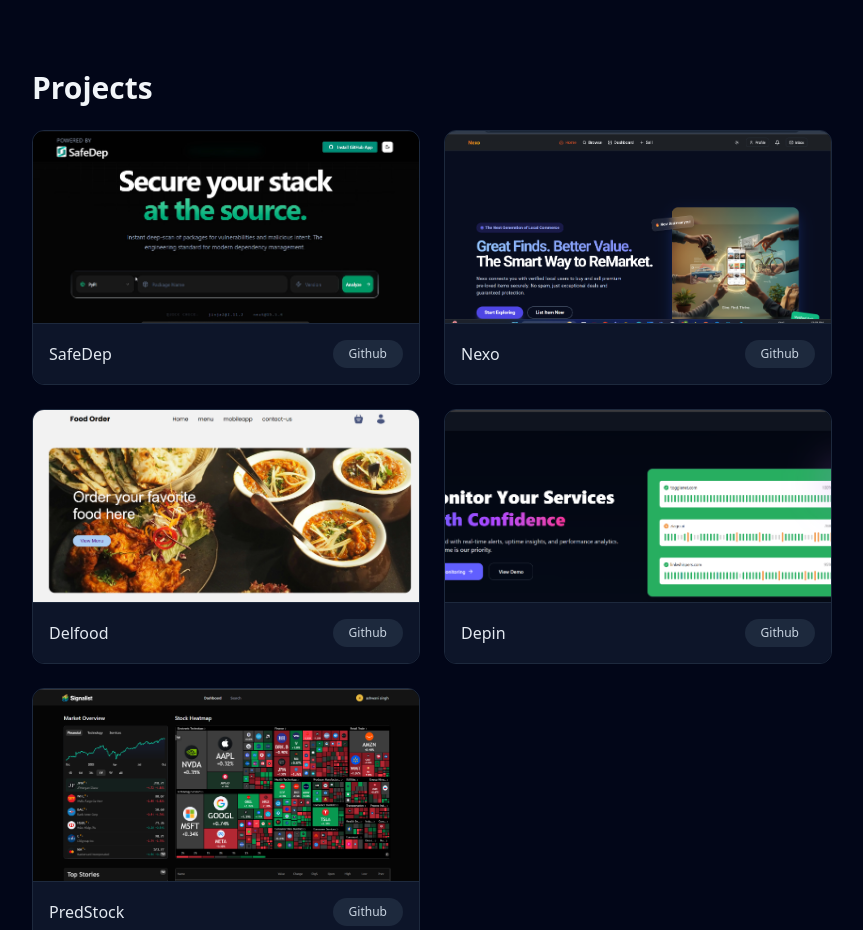
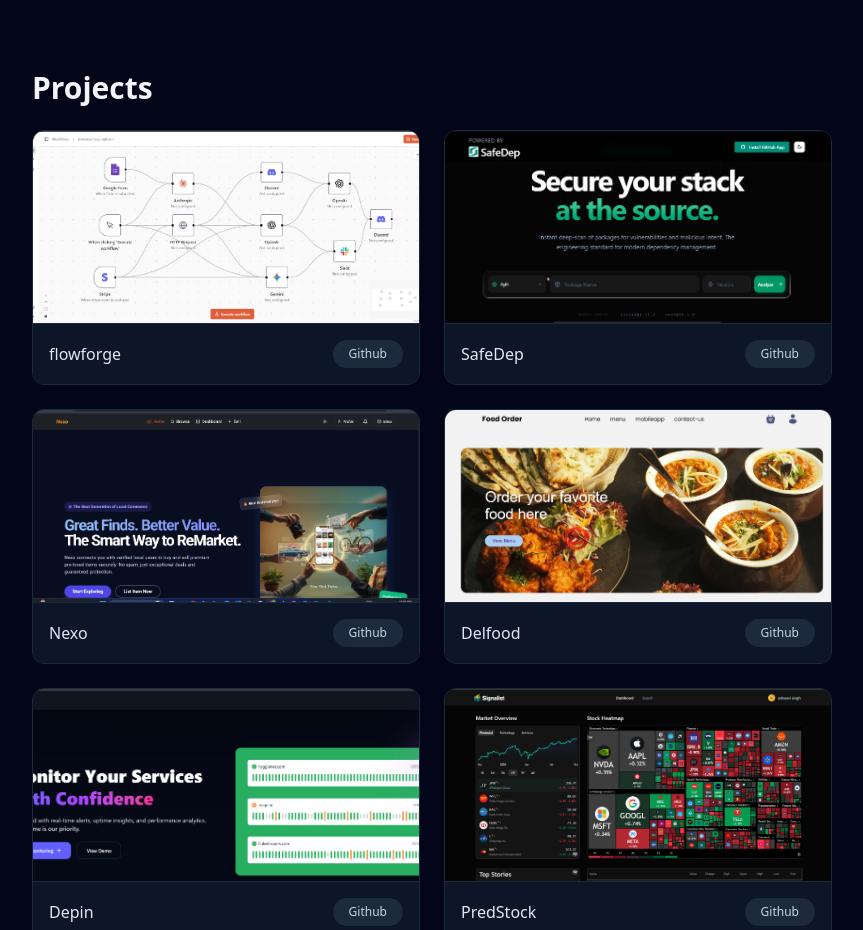
Before and after one commit to ashwani1122/my-work, a React (Vite) app: page / in a window 1280 px wide. Shown: the part 944-1874 px from the top of the page, without its empty margins (208-1071 px from the left). Built offline with nearby package versions, Linux system fonts and the light colour scheme.

Commit message:
added another proj

```diff
--- a/package.json
+++ b/package.json
@@ -6,6 +6,7 @@
     "dev": "vite",
     "build": "tsc -b && vite build",
     "lint": "eslint .",
+    "start":"",
     "preview": "vite preview"
   },
   "dependencies": {
--- a/src/component/moving-border.tsx
+++ b/src/component/moving-border.tsx
@@ -242,6 +242,7 @@ const MovingBorderComplete: React.FC = () => {
 
                 <div className="grid grid-cols-1 md:grid-cols-2 gap-6">
                   {[
+                    { img: '../assets/flowforge.png', title: 'flowforge', link: 'https://workflow-automation-black.vercel.app', github: 'https://github.com/ashwani1122/workflow-automation' },
                     { img: '../assets/safedep.png', title: 'SafeDep', link: 'https://safedep2.vercel.app/', github: 'https://github.com/ashwani1122/safedep2' },
                     { img: '../assets/nexo.png', title: 'Nexo', link: 'https://nexo12.vercel.app/', github: 'https://github.com/ashwani1122/second-life-marketplace' },
                     { img: '../assets/delfood.png', title: 'Delfood', link: 'https://order-food-tz78.onrender.com/', github: 'https://github.com/ashwani1122/Food-order/tree/main' },
```
Also changed, not shown: public/assets/flowforge.png (added), 1 other file (tests, documents, lock files or other folders).
